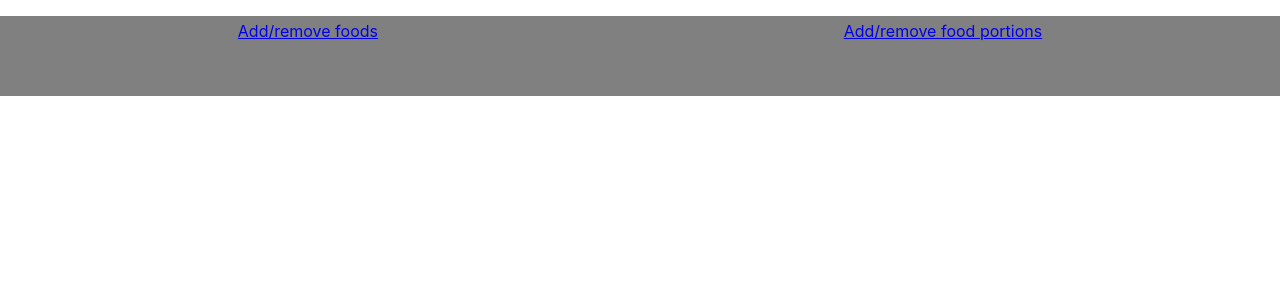
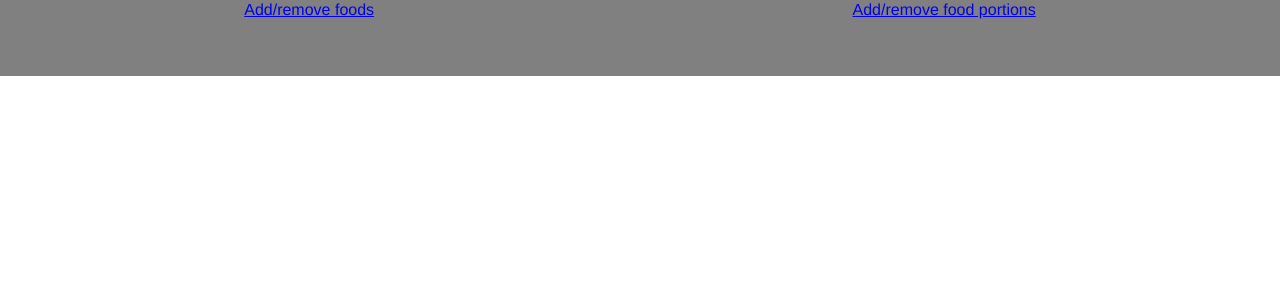
Before and after one commit to StrawbWine/life-manager-frontend, a React (Create React App) app: page / in a window 1280 px wide. Shown: the top 300 px of the page. Built offline with nearby package versions, Linux system fonts and the light colour scheme.

Commit message:
🎨Global stylings

```diff
--- a/public/index.html
+++ b/public/index.html
@@ -26,7 +26,7 @@
     -->
     <title>React App</title>
   </head>
-  <body>
+  <body style="margin-top: -20px;">
     <noscript>You need to enable JavaScript to run this app.</noscript>
     <div id="root"></div>
     <!--
--- a/src/App.css
+++ b/src/App.css
@@ -1,2 +1,3 @@
 .App {
+  font-family:'Franklin Gothic Medium', 'Arial Narrow', Arial, sans-serif;
 }
```
